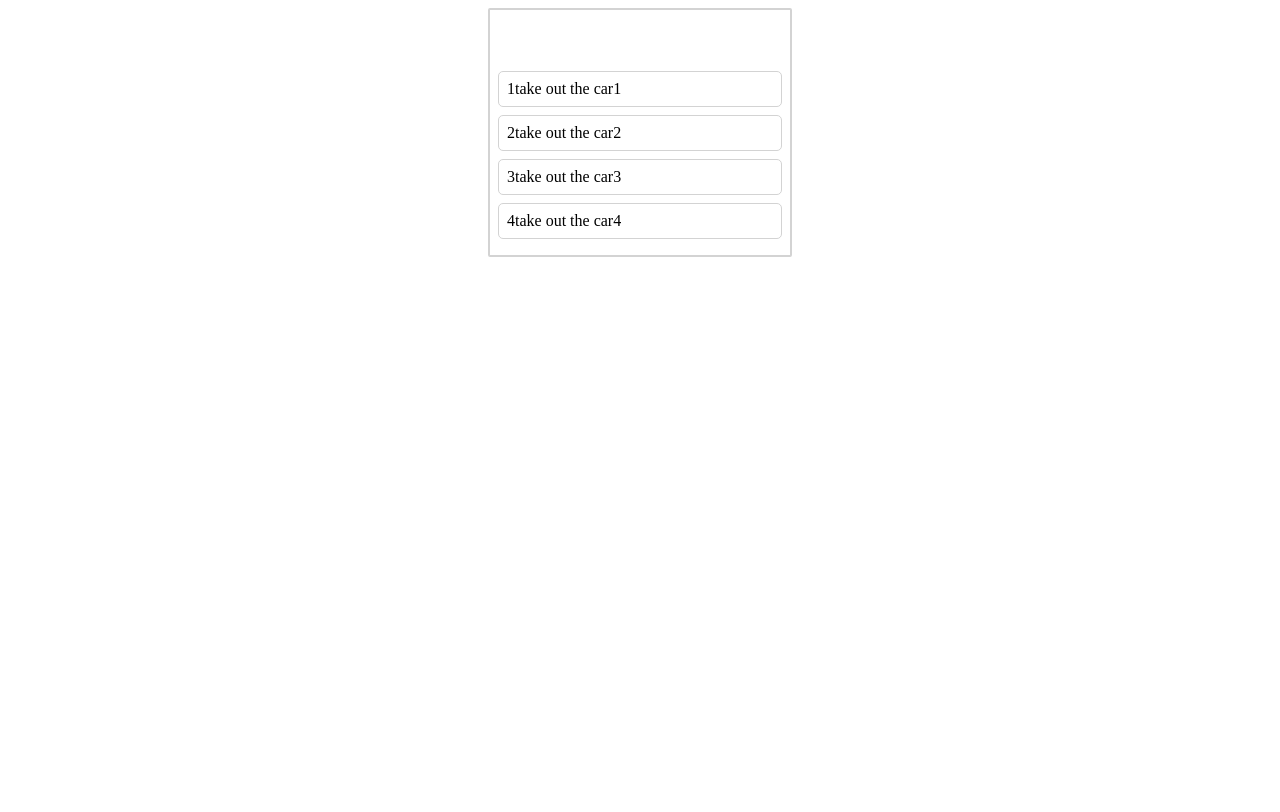
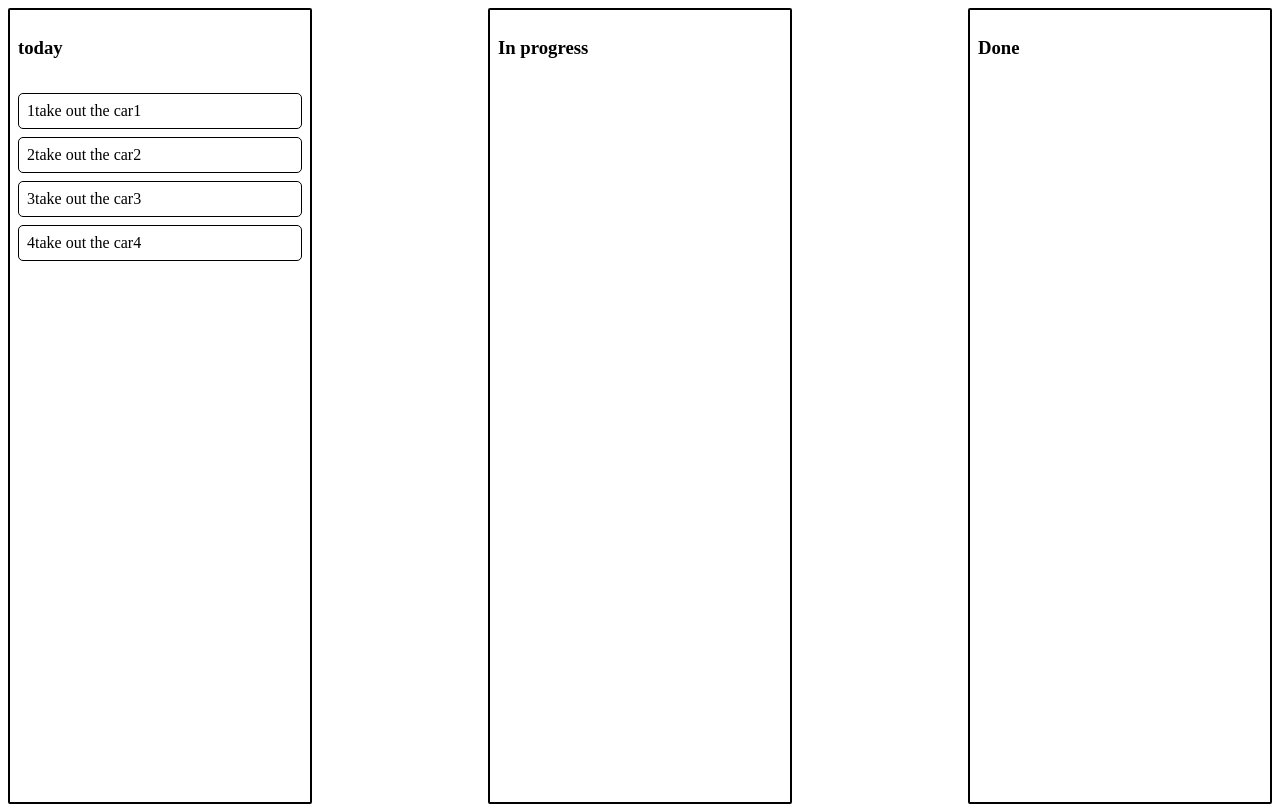
Before and after one commit to 503292/beautiful-dnd, a React (Create React App) app: page / in a window 1280 px wide. Built offline with nearby package versions, Linux system fonts and the light colour scheme.

Commit message:
ADD _ dnd for project

```diff
--- a/src/App.jsx
+++ b/src/App.jsx
@@ -1,32 +1,63 @@
 import React, { Component } from "react";
 import Column from "./components/Column/Column";
 import { DragDropContext } from "react-beautiful-dnd";
-// , Droppable
+import styled from "styled-components";
 import "@atlaskit/css-reset";
 import "./App.css";
 
-const initialState = {
-  columns: {
-    "column-1": {
-      id: "column-1",
-      title: "today",
+const Container = styled.div`
+  display: flex;
+  justify-content: space-between;
+`;
+
+class App extends Component {
+  state = {
     tasks: [
       { id: "id-1", content: "1take out the car1" },
       { id: "id-2", content: "2take out the car2" },
       { id: "id-3", content: "3take out the car3" },
       { id: "id-4", content: "4take out the car4" }
-      ]
+    ],
+    columns: {
+      "column-1": {
+        id: "column-1",
+        title: "today",
+        tasksIds: ["id-1", "id-2", "id-3", "id-4"]
+      },
+      "column-2": {
+        id: "column-2",
+        title: "In progress",
+        tasksIds: []
+      },
+      "column-3": {
+        id: "column-3",
+        title: "Done",
+        tasksIds: []
       }
-  }
+    },
+    columnOrder: ["column-1", "column-2", "column-3"]
   };
 
-class App extends Component {
-  state = initialState;
+  onDragStart = () => {
+    document.body.style.color = "#F34D4D";
+  };
+
+  onDragUpdate = update => {
+    const { destination } = update;
+    const { tasks } = this.state;
+    const opacity = destination
+      ? destination.index / Object.keys(tasks).length
+      : 0;
+
+    document.body.style.backgroundColor = `rgba(135,180,89, ${opacity})`;
+    document.body.style.transition = "background-color 0.9s ease";
+  };
 
   onDragEnd = result => {
+    document.body.style.color = "inherit";
+
     const { columns } = this.state;
     const { destination, source, draggableId } = result;
-
     if (!destination) {
       return;
     }
@@ -38,38 +69,78 @@ class App extends Component {
       return;
     }
 
-    const tasks = columns[source.droppableId].tasks;
+    const startColumn = columns[source.droppableId];
+    const finishColumn = columns[destination.droppableId];
+    // console.log(column, "column");
+    if (startColumn === finishColumn) {
+      const newTaskIds = Array.from(startColumn.tasksIds);
+      // console.log(newTaskIds, "newTaskIds");
 
-    const taskIds = tasks.map(el => el.id);
+      newTaskIds.splice(source.index, 1);
+      newTaskIds.splice(destination.index, 0, draggableId);
 
-    taskIds.splice(source.index, 1);
-    taskIds.splice(destination.index, 0, draggableId);
+      const newColumn = {
+        ...startColumn,
+        tasksIds: newTaskIds
+      };
 
-    let tasks2 = Object.assign({}, columns["column-1"].tasks);
+      const newState = {
+        ...this.state,
+        columns: {
+          ...this.state.columns,
+          [newColumn.id]: newColumn
+        }
+      };
 
-    let tmpTasksArr = [];
-
-    for (let i = 0; i < taskIds.length; i++) {
-      for (let j = 0; j < taskIds.length; j++) {
-        if (taskIds[i] === tasks2[j].id) {
-          tmpTasksArr.push(tasks2[j]);
-        }
-      }
+      this.setState(newState);
+      return;
     }
 
-    this.setState({
+    const startTaskIds = Array.from(startColumn.tasksIds);
+    startTaskIds.splice(source.index, 1);
+    const newStartColumn = {
+      ...startColumn,
+      tasksIds: startTaskIds
+    };
+
+    const finishTaskIds = Array.from(finishColumn.tasksIds);
+    finishTaskIds.splice(destination.index, 0, draggableId);
+
+    const newFinishColumn = {
+      ...finishColumn,
+      tasksIds: finishTaskIds
+    };
+
+    const newState = {
+      ...this.state,
       columns: {
-        "column-1": { tasks: tmpTasksArr, id: "column-1", title: "today" }
+        ...this.state.columns,
+        [newStartColumn.id]: newStartColumn,
+        [newFinishColumn.id]: newFinishColumn
       }
-    });
+    };
+    this.setState(newState);
   };
 
   render() {
-    const { columns } = this.state;
-    console.log(columns, "columns2");
+    const { columnOrder, columns, tasks } = this.state;
     return (
-      <DragDropContext onDragEnd={this.onDragEnd}>
-        <Column columns={columns} />
+      <DragDropContext
+        onDragEnd={this.onDragEnd}
+        onDragStart={this.onDragStart}
+        onDragUpdate={this.onDragUpdate}
+      >
+        <Container>
+          {columnOrder.map(columnId => {
+            const column = columns[columnId];
+            const tasksDraw = column.tasksIds.map(taskId =>
+              tasks.find(el => el.id === taskId)
+            );
+            return (
+              <Column key={column.id} tasksDraw={tasksDraw} column={column} />
+            );
+          })}
+        </Container>
       </DragDropContext>
     );
   }
--- a/src/components/Column/Column.jsx
+++ b/src/components/Column/Column.jsx
@@ -7,33 +7,40 @@ import styled from "styled-components";
 
 const Container = styled.div`
   margin: 5px auto;
-  border: 2px solid lightgrey;
+  border: 2px solid black;
   border-radius: 2px;
   width: 300px;
+  height: 99vh;
+  margin: 0
+
+  display: flex;
+
+  flex-direction: column;
 `;
 const Title = styled.h3`
   padding: 8px;
 `;
 const TaskList = styled.div`
   padding: 8px;
+  flex-grow: 1;
 `;
 
 class Column extends Component {
   state = {};
   render() {
-    const { columns } = this.props;
-    // console.log(columns["column-1"].id);
+    const { tasksDraw, column } = this.props;
+    // console.log(tasksDraw, "tasksDraw");
+    // console.log(column, "column");
     return (
       <>
         <Container>
-          <Title>{columns.title}</Title>
-
-          <Droppable droppableId={columns["column-1"].id}>
+          <Title>{column.title}</Title>
+          <Droppable droppableId={column.id}>
             {provided => {
               //   console.log("provided", provided);
               return (
                 <TaskList ref={provided.innerRef} {...provided.droppableProps}>
-                  {columns["column-1"].tasks.map((task, index) => (
+                  {tasksDraw.map((task, index) => (
                     <Task key={task.id} task={task} index={index} />
                   ))}
                   {provided.placeholder}
--- a/src/components/Column/Task/Task.jsx
+++ b/src/components/Column/Task/Task.jsx
@@ -6,11 +6,11 @@ import styled from "styled-components";
 const Container = styled.div`
   padding: 8px;
   border-radius: 5px;
-  border: 1px solid lightgrey;
+  border: 1px solid black;
   margin-bottom: 8px;
   background-color: ${props => (props.isDragging ? "lightgrey" : "white")};
-  color: ${props => (props.isDragging ? "white" : "black")};
-  // font-weight: ${props => (props.isDragging ? "700" : "400")};
+  // color: ${props => (props.isDragging ? "white" : "black")};
+  font-weight: ${props => (props.isDragging ? "700" : "400")};
 `;
 
 class Task extends Component {
@@ -30,6 +30,7 @@ class Task extends Component {
     const { task, index } = this.props;
 
     return (
+      <>
         <Draggable draggableId={task.id} index={index}>
           {(provided, snapshot) => (
             <Container
@@ -43,6 +44,7 @@ class Task extends Component {
             </Container>
           )}
         </Draggable>
+      </>
     );
   }
 }
```
Also changed, not shown: src/components/init.js (added, +22 -0 lines), src/components/initialState.js (added, +16 -0 lines). Lines whose indentation alone changed are shown as unchanged.
